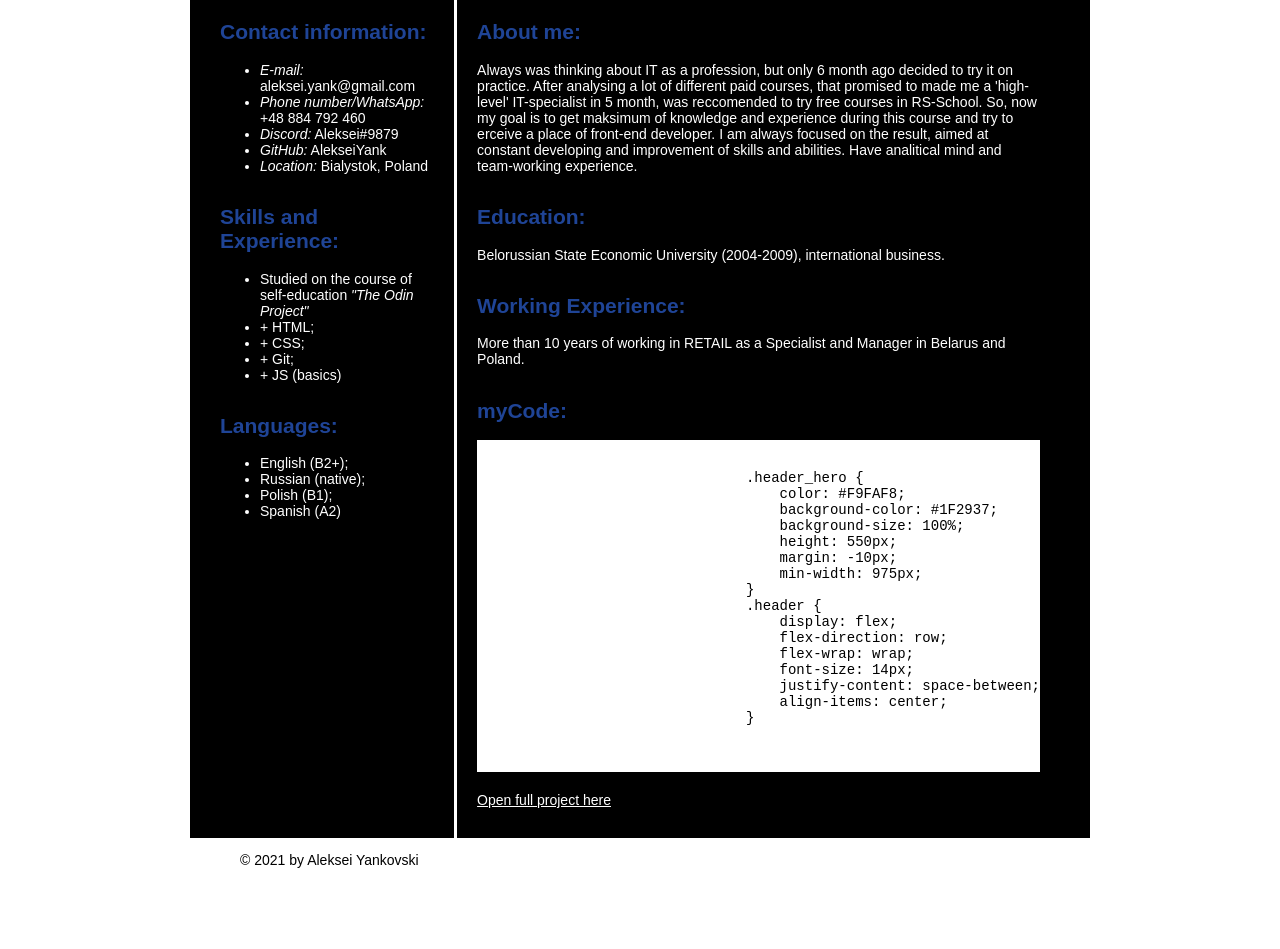
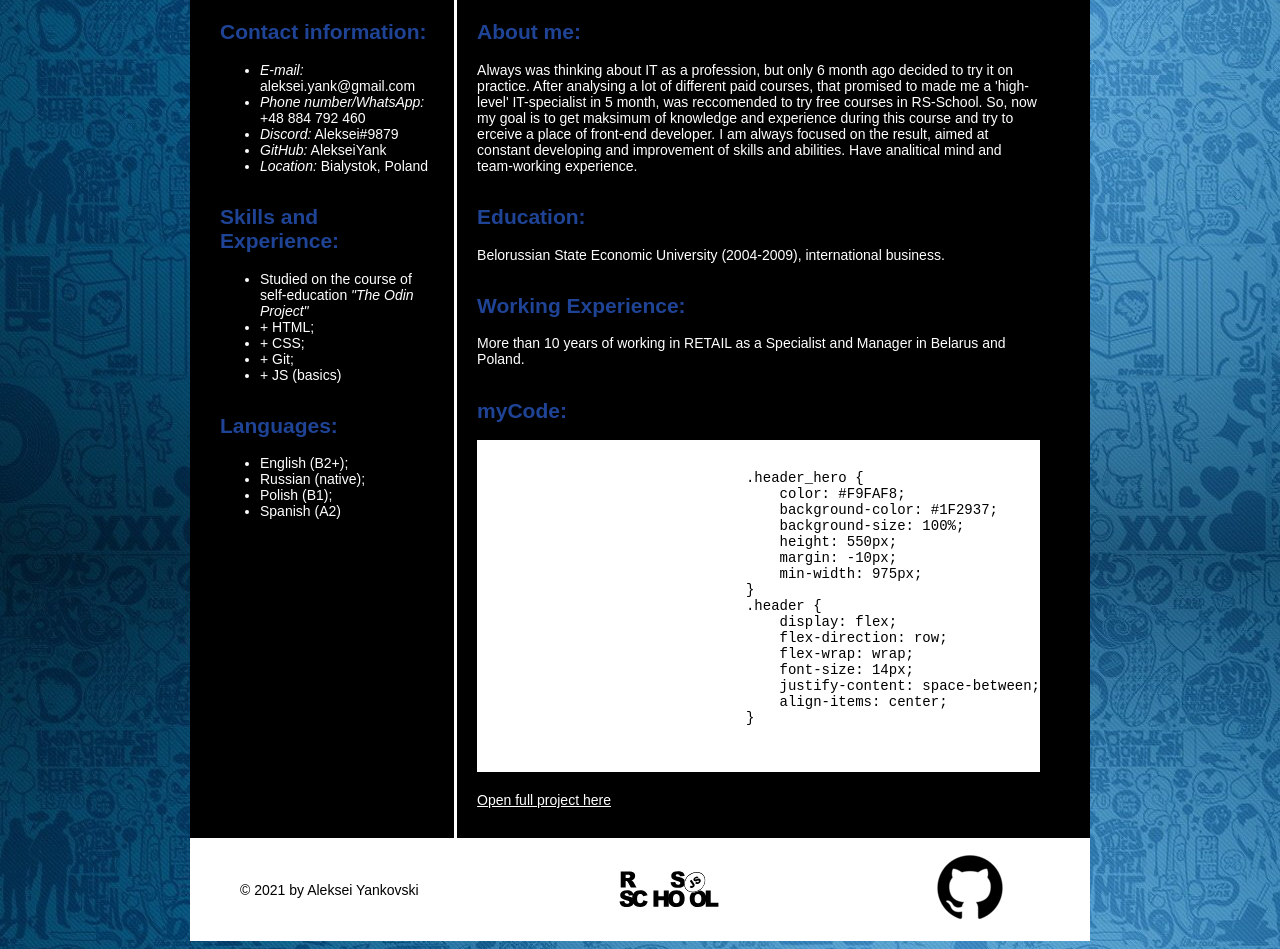
Before and after one commit to AlekseiYank/rsschool-cv, a plain HTML site: page index.html in a window 1280 px wide. Shown: the part 526-1475 px from the top of the page. Before the commit the page ends 1416 px from the top, so only its background shows below. Drawn offline with Linux system fonts and the light colour scheme; the site is published under a folder, as on GitHub Pages, so addresses that start at the root find nothing.

Commit message:
fix: add . to see the foto in GitHub

```diff
--- a/index.html
+++ b/index.html
@@ -19,7 +19,7 @@
                 <button><a href="#top_ex">Code Example</a></button>
             </nav>
             <header>
-                <img id="foto" src="/Images/1614766552935.jpg" alt="no foto">
+                <img id="foto" src="./Images/1614766552935.jpg" alt="no foto">
                 <h1>Aleksei Yankovski</h1>
                 <h2 id="prof">Front-End Developer</h2>
             </header>
@@ -96,8 +96,8 @@
             </main>
             <footer>
                 <p id="made">© 2021 by Aleksei Yankovski</p>
-                <a href="https://rs.school/js/"><img src="/Images/rs_school_js-2.svg" alt=""></a>
-                <a href="https://github.com/AlekseiYank"><img src="/Images/Github_icon-icons.com_49946-2.png" alt=""></a>
+                <a href="https://rs.school/js/"><img src="./Images/rs_school_js-2.svg" alt=""></a>
+                <a href="https://github.com/AlekseiYank"><img src="./Images/Github_icon-icons.com_49946-2.png" alt=""></a>
             </footer>
         </div>
     </body>
--- a/style.css
+++ b/style.css
@@ -1,5 +1,5 @@
 body {
-    background: url(/Images/1613764164_8-p-krasivii-fon-dlya-rezyume-8.jpg);
+    background: url(./Images/1613764164_8-p-krasivii-fon-dlya-rezyume-8.jpg);
     font-family: Arial, Helvetica, sans-serif;
     font-size: 14px;
     color: white;
```
